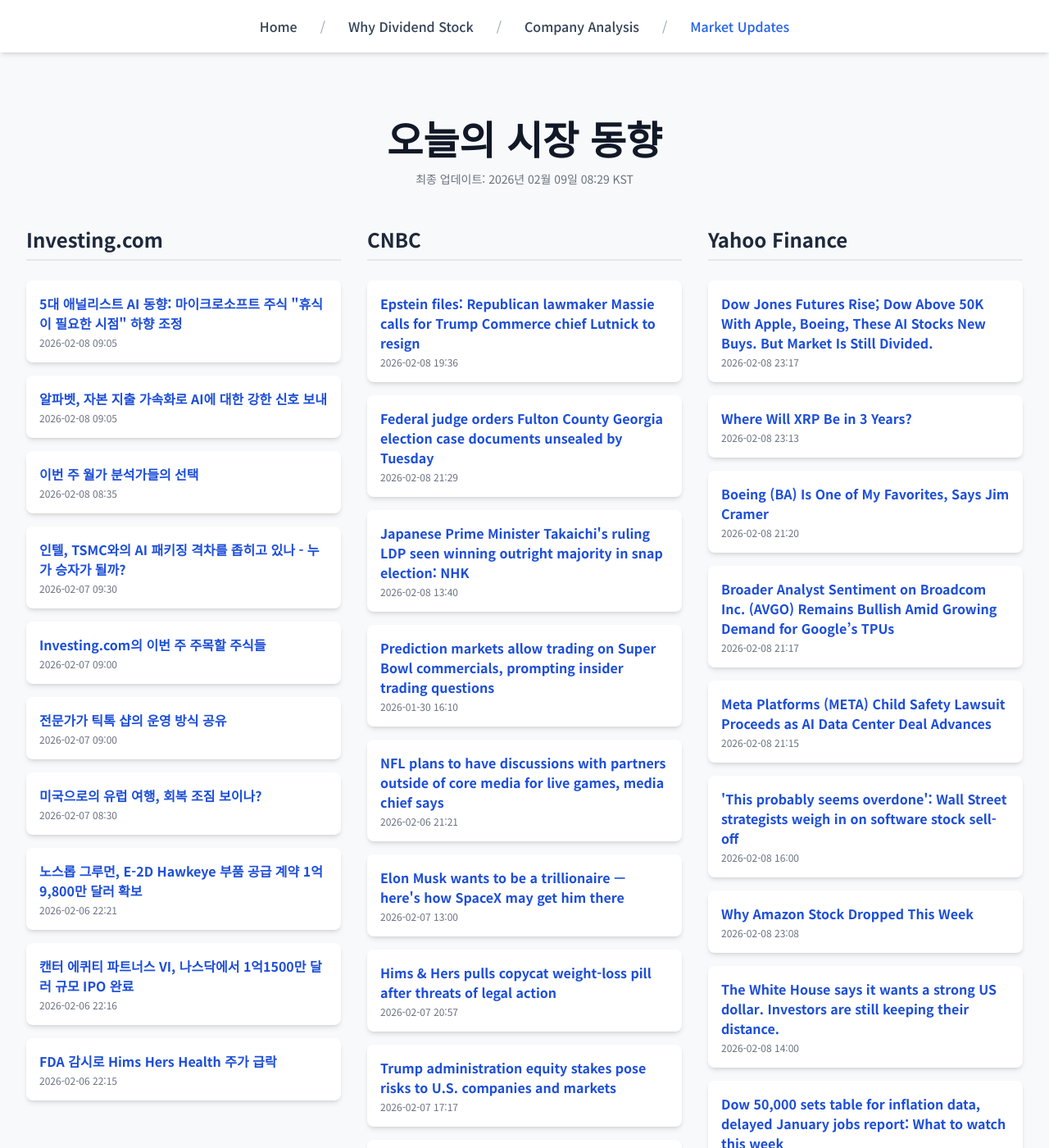
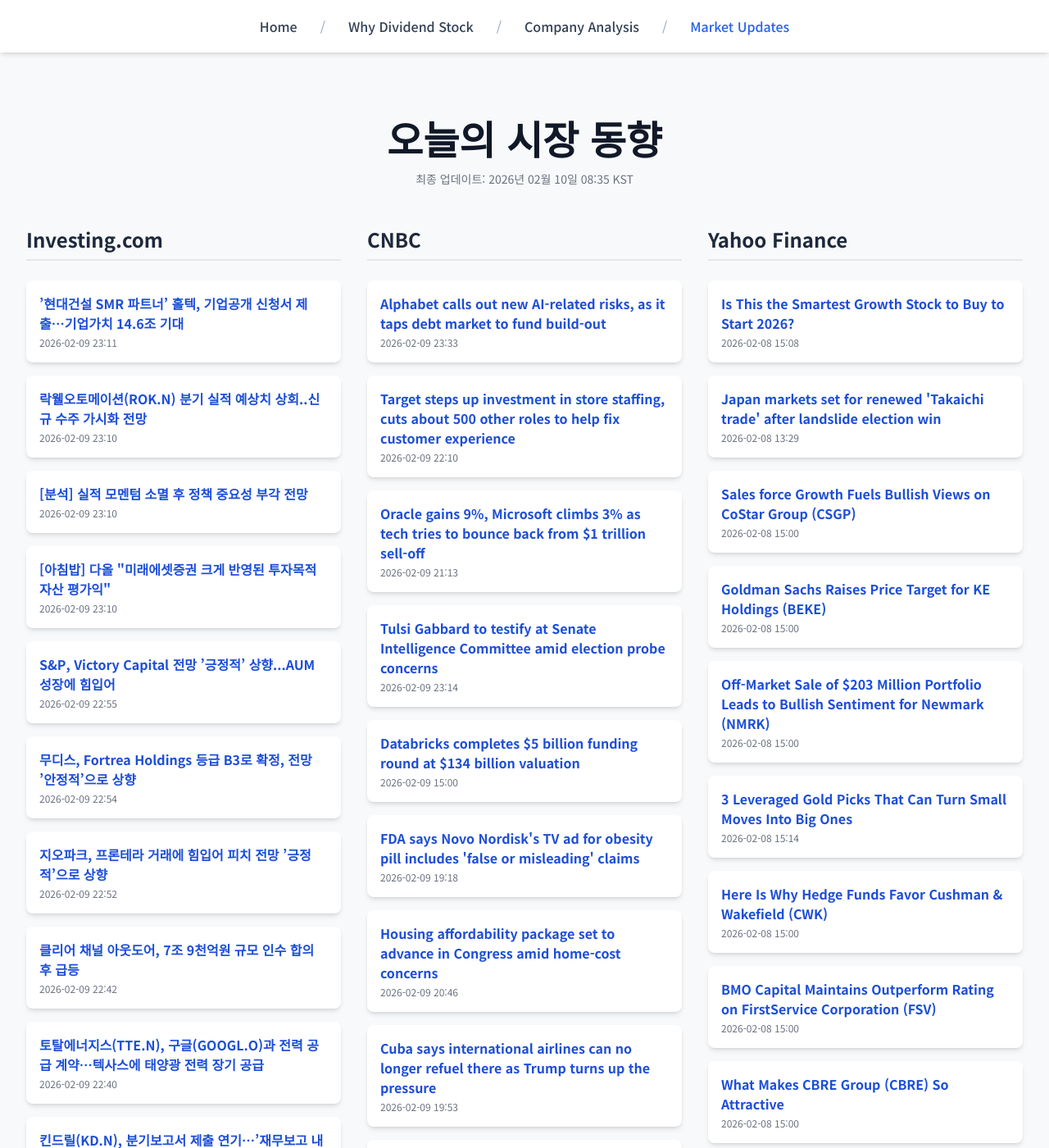
Before and after one commit to Kay-Hwang/my-company-analysis, a Jekyll site: the page built from market-updates.html, in a window 1280 px wide and 1400 px high. Shown: the whole window at 82% size. Built offline with Jekyll 4.4.1, drawn with Linux system fonts in a browser that asks for light colours; nearby versions of some CDN libraries; a script that is not in the unit is left out; some of the changed text lies outside the part shown.

Commit message:
Update daily data

```diff
--- a/_data/latest_data.json
+++ b/_data/latest_data.json
@@ -1,190 +1,190 @@
 {
-  "lastUpdated": "2026년 02월 09일 08:29 KST",
+  "lastUpdated": "2026년 02월 10일 08:35 KST",
   "news": {
     "investing": [
       {
-        "title": "5대 애널리스트 AI 동향: 마이크로소프트 주식 \"휴식이 필요한 시점\" 하향 조정",
-        "link": "https://kr.investing.com/news/stock-market-news/article-1817444",
-        "pubDate": "2026-02-08 09:05:03",
-        "summary": "5대 애널리스트 AI 동향: 마이크로소프트 주식 \"휴식이 필요한 시점\" 하향 조정"
+        "title": "’현대건설 SMR 파트너’ 홀텍, 기업공개 신청서 제출…기업가치 14.6조 기대",
+        "link": "https://kr.investing.com/news/stock-market-news/article-1819427",
+        "pubDate": "2026-02-09 23:11:46",
+        "summary": "’현대건설 SMR 파트너’ 홀텍, 기업공개 신청서 제출…기업가치 14.6조 기대"
       },
       {
-        "title": "알파벳, 자본 지출 가속화로 AI에 대한 강한 신호 보내",
-        "link": "https://kr.investing.com/news/stock-market-news/article-1817443",
-        "pubDate": "2026-02-08 09:05:02",
-        "summary": "알파벳, 자본 지출 가속화로 AI에 대한 강한 신호 보내"
+        "title": "락웰오토메이션(ROK.N) 분기 실적 예상치 상회..신규 수주 가시화 전망",
+        "link": "https://kr.investing.com/news/stock-market-news/article-1819425",
+        "pubDate": "2026-02-09 23:10:49",
+        "summary": "락웰오토메이션(ROK.N) 분기 실적 예상치 상회..신규 수주 가시화 전망"
       },
       {
-        "title": "이번 주 월가 분석가들의 선택",
-        "link": "https://kr.investing.com/news/stock-market-news/article-1817438",
-        "pubDate": "2026-02-08 08:35:16",
-        "summary": "이번 주 월가 분석가들의 선택"
+        "title": "[분석] 실적 모멘텀 소멸 후 정책 중요성 부각 전망",
+        "link": "https://kr.investing.com/news/stock-market-news/article-1819424",
+        "pubDate": "2026-02-09 23:10:49",
+        "summary": "[분석] 실적 모멘텀 소멸 후 정책 중요성 부각 전망"
       },
       {
-        "title": "인텔, TSMC와의 AI 패키징 격차를 좁히고 있나 - 누가 승자가 될까?",
-        "link": "https://kr.investing.com/news/stock-market-news/article-1817397",
-        "pubDate": "2026-02-07 09:30:02",
-        "summary": "인텔, TSMC와의 AI 패키징 격차를 좁히고 있나 - 누가 승자가 될까?"
+        "title": "[아침밥] 다올 \"미래에셋증권 크게 반영된 투자목적자산 평가익\"",
+        "link": "https://kr.investing.com/news/stock-market-news/article-1819423",
+        "pubDate": "2026-02-09 23:10:40",
+        "summary": "[아침밥] 다올 \"미래에셋증권 크게 반영된 투자목적자산 평가익\""
       },
       {
-        "title": "Investing.com의 이번 주 주목할 주식들",
-        "link": "https://kr.investing.com/news/stock-market-news/article-1817393",
-        "pubDate": "2026-02-07 09:00:05",
-        "summary": "Investing.com의 이번 주 주목할 주식들"
+        "title": "S&P, Victory Capital 전망 ’긍정적’ 상향...AUM 성장에 힘입어",
+        "link": "https://kr.investing.com/news/stock-market-news/article-93CH-1819409",
+        "pubDate": "2026-02-09 22:55:16",
+        "summary": "S&P, Victory Capital 전망 ’긍정적’ 상향...AUM 성장에 힘입어"
       },
       {
-        "title": "전문가가 틱톡 샵의 운영 방식 공유",
-        "link": "https://kr.investing.com/news/stock-market-news/article-1817395",
-        "pubDate": "2026-02-07 09:00:04",
-        "summary": "전문가가 틱톡 샵의 운영 방식 공유"
+        "title": "무디스, Fortrea Holdings 등급 B3로 확정, 전망 ’안정적’으로 상향",
+        "link": "https://kr.investing.com/news/stock-market-news/article-93CH-1819407",
+        "pubDate": "2026-02-09 22:54:17",
+        "summary": "무디스, Fortrea Holdings 등급 B3로 확정, 전망 ’안정적’으로 상향"
       },
       {
-        "title": "미국으로의 유럽 여행, 회복 조짐 보이나?",
-        "link": "https://kr.investing.com/news/stock-market-news/article-1817391",
-        "pubDate": "2026-02-07 08:30:02",
-        "summary": "미국으로의 유럽 여행, 회복 조짐 보이나?"
+        "title": "지오파크, 프론테라 거래에 힘입어 피치 전망 ’긍정적’으로 상향",
+        "link": "https://kr.investing.com/news/stock-market-news/article-93CH-1819406",
+        "pubDate": "2026-02-09 22:52:08",
+        "summary": "지오파크, 프론테라 거래에 힘입어 피치 전망 ’긍정적’으로 상향"
       },
       {
-        "title": "노스롭 그루먼, E-2D Hawkeye 부품 공급 계약 1억 9,800만 달러 확보",
-        "link": "https://kr.investing.com/news/stock-market-news/article-93CH-1817226",
-        "pubDate": "2026-02-06 22:21:15",
-        "summary": "노스롭 그루먼, E-2D Hawkeye 부품 공급 계약 1억 9,800만 달러 확보"
+        "title": "클리어 채널 아웃도어, 7조 9천억원 규모 인수 합의 후 급등",
+        "link": "https://kr.investing.com/news/stock-market-news/article-93CH-1819399",
+        "pubDate": "2026-02-09 22:42:11",
+        "summary": "클리어 채널 아웃도어, 7조 9천억원 규모 인수 합의 후 급등"
       },
       {
-        "title": "캔터 에퀴티 파트너스 VI, 나스닥에서 1억1500만 달러 규모 IPO 완료",
-        "link": "https://kr.investing.com/news/stock-market-news/article-432SI-1817222",
-        "pubDate": "2026-02-06 22:16:07",
-        "summary": "캔터 에퀴티 파트너스 VI, 나스닥에서 1억1500만 달러 규모 IPO 완료"
+        "title": "토탈에너지스(TTE.N), 구글(GOOGL.O)과 전력 공급 계약…텍사스에 태양광 전력 장기 공급",
+        "link": "https://kr.investing.com/news/stock-market-news/article-1819394",
+        "pubDate": "2026-02-09 22:40:54",
+        "summary": "토탈에너지스(TTE.N), 구글(GOOGL.O)과 전력 공급 계약…텍사스에 태양광 전력 장기 공급"
       },
       {
-        "title": "FDA 감시로 Hims Hers Health 주가 급락",
-        "link": "https://kr.investing.com/news/stock-market-news/article-1817223",
-        "pubDate": "2026-02-06 22:15:33",
-        "summary": "FDA 감시로 Hims Hers Health 주가 급락"
+        "title": "킨드릴(KD.N), 분기보고서 제출 연기…’재무보고 내부통제 취약점 발견’",
+        "link": "https://kr.investing.com/news/stock-market-news/article-1819393",
+        "pubDate": "2026-02-09 22:40:53",
+        "summary": "킨드릴(KD.N), 분기보고서 제출 연기…’재무보고 내부통제 취약점 발견’"
       }
     ],
     "cnbc": [
       {
-        "title": "Epstein files: Republican lawmaker Massie calls for Trump Commerce chief Lutnick to resign",
-        "link": "https://www.cnbc.com/2026/02/08/epstein-files-trump-lutnick-massie.html",
-        "pubDate": "Sun, 08 Feb 2026 19:36:00 GMT",
-        "summary": "Commerce Secretary Howard Lutnick previously said on a podcast that he had cut ties with the notorious sex offender since an initial 2005 encounter."
+        "title": "Alphabet calls out new AI-related risks, as it taps debt market to fund build-out",
+        "link": "https://www.cnbc.com/2026/02/09/alphabet-highlights-new-ai-related-risks-in-tapping-debt-market.html",
+        "pubDate": "Mon, 09 Feb 2026 23:33:34 GMT",
+        "summary": "In Alphabet's annual report, the company said AI poses business risks, including its potential impact on advertising."
       },
       {
-        "title": "Federal judge orders Fulton County Georgia election case documents unsealed by Tuesday",
-        "link": "https://www.cnbc.com/2026/02/08/georgia-trump-election-case-judge-federal-unsealed.html",
-        "pubDate": "Sun, 08 Feb 2026 21:29:31 GMT",
-        "summary": "The FBI last month raided an election facility central to President Donald Trump's debunked claims of fraud in the 2020 election."
+        "title": "Target steps up investment in store staffing, cuts about 500 other roles to help fix customer experience",
+        "link": "https://www.cnbc.com/2026/02/09/target-store-investment-job-cuts-customer-experience.html",
+        "pubDate": "Mon, 09 Feb 2026 22:10:44 GMT",
+        "summary": "The big-box retailer is trying to win back shoppers who have complained about sloppier stores, out-of-stock items and longer checkout lines."
       },
       {
-        "title": "Japanese Prime Minister Takaichi's ruling LDP seen winning outright majority in snap election: NHK",
-        "link": "https://www.cnbc.com/2026/02/08/japans-ruling-ldp-seen-winning-outright-majority-in-snap-poll-nhk.html",
-        "pubDate": "Sun, 08 Feb 2026 13:40:13 GMT",
-        "summary": "PM Takaichi's Liberal Democratic Party is likely to win between 274-328 seats in the Lower House, higher than the 233 seats needed for a majority, NHK says."
+        "title": "Oracle gains 9%, Microsoft climbs 3% as tech tries to bounce back from $1 trillion sell-off",
+        "link": "https://www.cnbc.com/2026/02/09/big-tech-stocks-post-selloff-week.html",
+        "pubDate": "Mon, 09 Feb 2026 21:13:16 GMT",
+        "summary": "AI hyperscalers had a bruising week after investors got jittery about huge expenditure outlooks."
       },
       {
-        "title": "Prediction markets allow trading on Super Bowl commercials, prompting insider trading questions",
-        "link": "https://www.cnbc.com/2026/01/30/super-bowl-ad-prediction-market-contracts.html",
-        "pubDate": "Fri, 30 Jan 2026 16:10:13 GMT",
-        "summary": "Prediction markets Kalshi and Polymarket are offering trades on which companies will air Super Bowl ads, prompting concerns about potential insider trading."
+        "title": "Tulsi Gabbard to testify at Senate Intelligence Committee amid election probe concerns",
+        "link": "https://www.cnbc.com/2026/02/09/tulsi-gabbard-testify-senate-intelligence-fulton-county-election.html",
+        "pubDate": "Mon, 09 Feb 2026 23:14:34 GMT",
+        "summary": "Director of National Intelligence Tulsi Gabbard has said she was at a Georgia election center during an FBI raid at the direction of President Trump."
       },
       {
-        "title": "NFL plans to have discussions with partners outside of core media for live games, media chief says",
-        "link": "https://www.cnbc.com/2026/02/06/nfl-to-discuss-live-game-rights-with-new-media-partners.html",
-        "pubDate": "Fri, 06 Feb 2026 21:21:57 GMT",
-        "summary": "NFL plans to look outside traditional media for potential partners for live games, NFL Media chief Hans Schroeder said."
+        "title": "Databricks completes $5 billion funding round at $134 billion valuation",
+        "link": "https://www.cnbc.com/2026/02/09/databricks-completes-5-billion-funding-round-with-2-billion-in-debt.html",
+        "pubDate": "Mon, 09 Feb 2026 15:00:01 GMT",
+        "summary": "Databricks is prepared to go public \"when the time is right,\" CEO and co-founder Ali Ghodsi told CNBC in an interview."
       },
       {
-        "title": "Elon Musk wants to be a trillionaire — here's how SpaceX may get him there",
-        "link": "https://www.cnbc.com/2026/02/07/elon-musk-wants-to-be-a-trillionaire-how-spacex-xai-tesla-can-get-him-there.html",
-        "pubDate": "Sat, 07 Feb 2026 13:00:02 GMT",
-        "summary": "Elon Musk's net worth soared past $800 billion this week after he merged SpaceX with xAI in a deal that valued the combined entity at $1.25 trillion."
+        "title": "FDA says Novo Nordisk's TV ad for obesity pill includes 'false or misleading' claims",
+        "link": "https://www.cnbc.com/2026/02/09/fda-novo-nordisk-wegovy-tv-ad.html",
+        "pubDate": "Mon, 09 Feb 2026 19:18:09 GMT",
+        "summary": "The FDA requested that Novo take immediate action to address the violations, which could include ceasing all ads containing misleading claims about the pill."
       },
       {
-        "title": "Hims & Hers pulls copycat weight-loss pill after threats of legal action",
-        "link": "https://www.cnbc.com/2026/02/07/hims-hers-weight-loss-pill.html",
-        "pubDate": "Sat, 07 Feb 2026 20:57:08 GMT",
-        "summary": "Hims & Hers on Saturday announced it would stop offering its copycat of the weight-loss pill Wegovy after threats of legal action."
+        "title": "Housing affordability package set to advance in Congress amid home-cost concerns",
+        "link": "https://www.cnbc.com/2026/02/09/housing-affordability-prices-congress.html",
+        "pubDate": "Mon, 09 Feb 2026 20:46:00 GMT",
+        "summary": "Wide-ranging legislation would reduce regulations for homebuilders while giving local governments incentives to streamline the building process."
       },
       {
-        "title": "Trump administration equity stakes pose risks to U.S. companies and markets",
-        "link": "https://www.cnbc.com/2026/02/07/trump-equity-stakes-pose-these-risks-to-us-companies-and-markets.html",
-        "pubDate": "Sat, 07 Feb 2026 17:17:15 GMT",
-        "summary": "The Trump administration's growing portfolio of direct investments is unprecedented outside an economic crisis or wartime."
+        "title": "Cuba says international airlines can no longer refuel there as Trump turns up the pressure",
+        "link": "https://www.cnbc.com/2026/02/09/cuba-airlines-fuel-energy-oil-us-trump-pressure.html",
+        "pubDate": "Mon, 09 Feb 2026 19:53:39 GMT",
+        "summary": "The update comes shortly after President Donald Trump threatened tariffs on any country that supplies Cuba with oil."
       },
       {
-        "title": "Top Wall Street analysts like these stocks for long-term growth potential",
-        "link": "https://www.cnbc.com/2026/02/08/wall-street-analysts-like-these-stocks-for-long-term-growth-potential.html",
-        "pubDate": "Sun, 08 Feb 2026 11:36:57 GMT",
-        "summary": "In recent earnings, some companies proved their ability to capitalize on solid growth opportunities offered by the ongoing AI boom through strong execution."
+        "title": "Epstein's Silicon Valley connections went beyond Gates and Musk",
+        "link": "https://www.cnbc.com/2026/02/09/tech-leaders-epstein-records-silicon-valley-sergey-brin-thiel-sinofsky-reid-hoffman-musk-gates.html",
+        "pubDate": "Mon, 09 Feb 2026 23:34:33 GMT",
+        "summary": "The new Epstein files released by the DOJ show that the deceased financier was able to build relationships across Silicon Valley, from Bill Gates to Peter Thiel."
       },
       {
-        "title": "Trump’s 'big beautiful bill' may spur significant changes to higher education in 2026 and the rise of 'un-college,' experts say",
-        "link": "https://www.cnbc.com/2026/02/08/trump-big-beautiful-bill-college-education.html",
-        "pubDate": "Sun, 08 Feb 2026 14:30:01 GMT",
-        "summary": "The trend toward a two-year degree or even shorter-term credential — also dubbed \"un-college\" — will gain steam in 2026, experts say."
+        "title": "AppLovin's stock pops 14% after short seller CapitalWatch apologizes, retracts report on shareholder",
+        "link": "https://www.cnbc.com/2026/02/09/short-seller-capitalwatch-retraction-applovin-hao-tang.html",
+        "pubDate": "Mon, 09 Feb 2026 19:01:39 GMT",
+        "summary": "CapitalWatch wrote that its report linking AppLovin shareholder Hao Tang and criminal syndicates was inaccurate."
       }
     ],
     "yahoo": [
       {
-        "title": "Dow Jones Futures Rise; Dow Above 50K With Apple, Boeing, These AI Stocks New Buys. But Market Is Still Divided.",
-        "link": "https://www.investors.com/market-trend/stock-market-today/dow-jones-50000-apple-boeing-jpmorgan-ai-stocks/?src=A00220&yptr=yahoo",
-        "pubDate": "2026-02-08T23:17:32Z",
-        "summary": "Dow Jones Futures Rise; Dow Above 50K With Apple, Boeing, These AI Stocks New Buys. But Market Is Still Divided."
+        "title": "Is This the Smartest Growth Stock to Buy to Start 2026?",
+        "link": "https://finance.yahoo.com/news/smartest-growth-stock-buy-start-150800266.html",
+        "pubDate": "2026-02-08T15:08:00Z",
+        "summary": "Is This the Smartest Growth Stock to Buy to Start 2026?"
       },
       {
-        "title": "Where Will XRP Be in 3 Years?",
-        "link": "https://finance.yahoo.com/news/where-xrp-3-years-231300661.html",
-        "pubDate": "2026-02-08T23:13:00Z",
-        "summary": "Where Will XRP Be in 3 Years?"
+        "title": "Japan markets set for renewed 'Takaichi trade' after landslide election win",
+        "link": "https://finance.yahoo.com/news/japan-markets-set-renewed-takaichi-132924343.html",
+        "pubDate": "2026-02-08T13:29:24Z",
+        "summary": "Japan markets set for renewed 'Takaichi trade' after landslide election win"
       },
       {
-        "title": "Boeing (BA) Is One of My Favorites, Says Jim Cramer",
-        "link": "https://finance.yahoo.com/news/boeing-ba-one-favorites-says-212039840.html",
-        "pubDate": "2026-02-08T21:20:39Z",
-        "summary": "Boeing (BA) Is One of My Favorites, Says Jim Cramer"
+        "title": "Sales force Growth Fuels Bullish Views on CoStar Group (CSGP)",
+        "link": "https://finance.yahoo.com/news/sales-force-growth-fuels-bullish-150048932.html",
+        "pubDate": "2026-02-08T15:00:48Z",
+        "summary": "Sales force Growth Fuels Bullish Views on CoStar Group (CSGP)"
       },
       {
-        "title": "Broader Analyst Sentiment on Broadcom Inc. (AVGO) Remains Bullish Amid Growing Demand for Google’s TPUs",
-        "link": "https://finance.yahoo.com/news/broader-analyst-sentiment-broadcom-inc-211749563.html",
-        "pubDate": "2026-02-08T21:17:49Z",
-        "summary": "Broader Analyst Sentiment on Broadcom Inc. (AVGO) Remains Bullish Amid Growing Demand for Google’s TPUs"
+        "title": "Goldman Sachs Raises Price Target for KE Holdings (BEKE)",
+        "link": "https://finance.yahoo.com/news/goldman-sachs-raises-price-target-150048603.html",
+        "pubDate": "2026-02-08T15:00:48Z",
+        "summary": "Goldman Sachs Raises Price Target for KE Holdings (BEKE)"
       },
       {
-        "title": "Meta Platforms (META) Child Safety Lawsuit Proceeds as AI Data Center Deal Advances",
-        "link": "https://finance.yahoo.com/news/meta-platforms-meta-child-safety-211551491.html",
-        "pubDate": "2026-02-08T21:15:51Z",
-        "summary": "Meta Platforms (META) Child Safety Lawsuit Proceeds as AI Data Center Deal Advances"
+        "title": "Off-Market Sale of $203 Million Portfolio Leads to Bullish Sentiment for Newmark (NMRK)",
+        "link": "https://finance.yahoo.com/news/off-market-sale-203-million-150049536.html",
+        "pubDate": "2026-02-08T15:00:49Z",
+        "summary": "Off-Market Sale of $203 Million Portfolio Leads to Bullish Sentiment for Newmark (NMRK)"
       },
       {
-        "title": "'This probably seems overdone': Wall Street strategists weigh in on software stock sell-off",
-        "link": "https://finance.yahoo.com/news/this-probably-seems-overdone-wall-street-strategists-weigh-in-on-software-stock-sell-off-160003877.html",
-        "pubDate": "2026-02-08T16:00:03Z",
-        "summary": "'This probably seems overdone': Wall Street strategists weigh in on software stock sell-off"
+        "title": "3 Leveraged Gold Picks That Can Turn Small Moves Into Big Ones",
+        "link": "https://finance.yahoo.com/news/3-leveraged-gold-picks-turn-151400557.html",
+        "pubDate": "2026-02-08T15:14:00Z",
+        "summary": "3 Leveraged Gold Picks That Can Turn Small Moves Into Big Ones"
       },
       {
-        "title": "Why Amazon Stock Dropped This Week",
-        "link": "https://finance.yahoo.com/news/why-amazon-stock-dropped-week-230830419.html",
-        "pubDate": "2026-02-08T23:08:30Z",
-        "summary": "Why Amazon Stock Dropped This Week"
+        "title": "Here Is Why Hedge Funds Favor Cushman & Wakefield (CWK)",
+        "link": "https://finance.yahoo.com/news/why-hedge-funds-favor-cushman-150054165.html",
+        "pubDate": "2026-02-08T15:00:54Z",
+        "summary": "Here Is Why Hedge Funds Favor Cushman & Wakefield (CWK)"
       },
       {
-        "title": "The White House says it wants a strong US dollar. Investors are still keeping their distance.",
-        "link": "https://finance.yahoo.com/news/the-white-house-says-it-wants-a-strong-us-dollar-investors-are-still-keeping-their-distance-140014369.html",
-        "pubDate": "2026-02-08T14:00:14Z",
-        "summary": "The White House says it wants a strong US dollar. Investors are still keeping their distance."
+        "title": "BMO Capital Maintains Outperform Rating on FirstService Corporation (FSV)",
+        "link": "https://finance.yahoo.com/news/bmo-capital-maintains-outperform-rating-150051079.html",
+        "pubDate": "2026-02-08T15:00:51Z",
+        "summary": "BMO Capital Maintains Outperform Rating on FirstService Corporation (FSV)"
       },
       {
-        "title": "Dow 50,000 sets table for inflation data, delayed January jobs report: What to watch this week",
-        "link": "https://finance.yahoo.com/news/dow-50000-sets-table-for-inflation-data-delayed-january-jobs-report-what-to-watch-this-week-123826626.html",
-        "pubDate": "2026-02-08T12:38:26Z",
-        "summary": "Dow 50,000 sets table for inflation data, delayed January jobs report: What to watch this week"
+        "title": "What Makes CBRE Group (CBRE) So Attractive",
+        "link": "https://finance.yahoo.com/news/makes-cbre-group-cbre-attractive-150042407.html",
+        "pubDate": "2026-02-08T15:00:42Z",
+        "summary": "What Makes CBRE Group (CBRE) So Attractive"
       },
       {
-        "title": "Who's winning and losing in the AI revolution",
-        "link": "https://finance.yahoo.com/news/whos-winning-and-losing-in-the-ai-revolution-194807125.html",
-        "pubDate": "2026-02-08T19:48:07Z",
-        "summary": "Who's winning and losing in the AI revolution"
+        "title": "Colliers International (CIGI) Upgraded by Raymond James",
+        "link": "https://finance.yahoo.com/news/colliers-international-cigi-upgraded-raymond-150052197.html",
+        "pubDate": "2026-02-08T15:00:52Z",
+        "summary": "Colliers International (CIGI) Upgraded by Raymond James"
       }
     ]
   }
```
